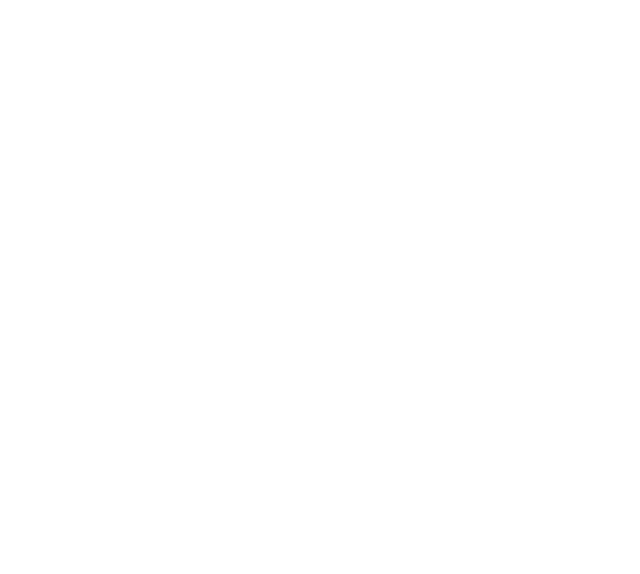
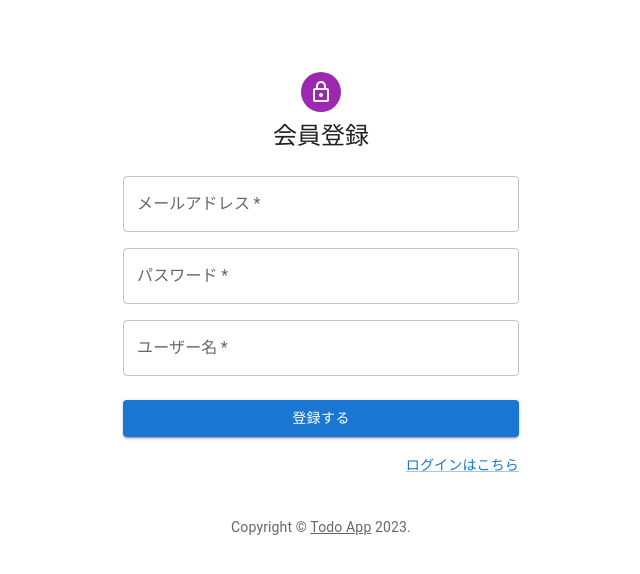
Before and after one commit to haruka-mitsushima/todo-with-react-and-firebase, a React (Create React App) app: page /signup in a window 1280 px wide. Before the commit this address had no page. Shown: the top 574 px of the page, without its empty margins (319-959 px from the left). Built offline with nearby package versions, Linux system fonts and the light colour scheme.

Commit message:
会員登録、ログインページの作成

```diff
--- a/src/App.tsx
+++ b/src/App.tsx
@@ -5,6 +5,7 @@
 import CreateTask from "./components/CreateTask";
 import Login from "./components/Login";
 import Logout from "./components/Logout";
+import Signup from "./components/Signup";
 
 function App() {
   return (
@@ -15,6 +16,7 @@
         <Route path="/create" element={<CreateTask />}></Route>
         <Route path="/login" element={<Login />}></Route>
         <Route path="/logout" element={<Logout />}></Route>
+        <Route path="/signup" element={<Signup />}></Route>
       </Routes>
     </Router>
   );
--- a/src/components/Login.tsx
+++ b/src/components/Login.tsx
@@ -1,7 +1,121 @@
 import React from "react";
+import Avatar from "@mui/material/Avatar";
+import Button from "@mui/material/Button";
+import CssBaseline from "@mui/material/CssBaseline";
+import TextField from "@mui/material/TextField";
+import FormControlLabel from "@mui/material/FormControlLabel";
+import Checkbox from "@mui/material/Checkbox";
+import Link from "@mui/material/Link";
+import Grid from "@mui/material/Grid";
+import Box from "@mui/material/Box";
+import LockOutlinedIcon from "@mui/icons-material/LockOutlined";
+import Typography from "@mui/material/Typography";
+import Container from "@mui/material/Container";
+import { createTheme, ThemeProvider } from "@mui/material/styles";
+
+function Copyright(props: any) {
+  return (
+    <Typography
+      variant="body2"
+      color="text.secondary"
+      align="center"
+      {...props}
+    >
+      {"Copyright © "}
+      <Link color="inherit" href="/">
+        Todo App
+      </Link>{" "}
+      {new Date().getFullYear()}
+      {"."}
+    </Typography>
+  );
+}
+
+const theme = createTheme();
 
 const Login = () => {
-  return <div>Login</div>;
+  const handleSubmit = (event: React.FormEvent<HTMLFormElement>) => {
+    event.preventDefault();
+    const data = new FormData(event.currentTarget);
+    console.log({
+      email: data.get("email"),
+      password: data.get("password"),
+    });
+  };
+  return (
+    <ThemeProvider theme={theme}>
+      <Container component="main" maxWidth="xs">
+        <CssBaseline />
+        <Box
+          sx={{
+            marginTop: 8,
+            display: "flex",
+            flexDirection: "column",
+            alignItems: "center",
+          }}
+        >
+          <Avatar sx={{ m: 1, bgcolor: "secondary.main" }}>
+            <LockOutlinedIcon />
+          </Avatar>
+          <Typography component="h1" variant="h5">
+            ログイン
+          </Typography>
+          <Box
+            component="form"
+            onSubmit={handleSubmit}
+            noValidate
+            sx={{ mt: 1 }}
+          >
+            <TextField
+              margin="normal"
+              required
+              fullWidth
+              id="email"
+              label="メールアドレス"
+              name="email"
+              autoComplete="email"
+              autoFocus
+            />
+            <TextField
+              margin="normal"
+              required
+              fullWidth
+              name="password"
+              label="パスワード"
+              type="password"
+              id="password"
+              autoComplete="current-password"
+            />
+            {/* <FormControlLabel
+              control={<Checkbox value="remember" color="primary" />}
+              label="Remember me"
+            /> */}
+            <Button
+              type="submit"
+              fullWidth
+              variant="contained"
+              sx={{ mt: 3, mb: 2 }}
+            >
+              ログインする
+            </Button>
+            <Grid container justifyContent="flex-end">
+              {/* <Grid item xs>
+                <Link href="#" variant="body2">
+                  Forgot password?
+                </Link>
+              </Grid> */}
+              <Grid item>
+                <Link href="/signup" variant="body2">
+                  {"会員登録はこちら"}
+                </Link>
+              </Grid>
+            </Grid>
+          </Box>
+        </Box>
+        <Copyright sx={{ mt: 8, mb: 4 }} />
+      </Container>
+    </ThemeProvider>
+  );
 };
 
 export default Login;
--- /dev/null
+++ b/src/components/Signup.tsx
@@ -0,0 +1,154 @@
+import React from "react";
+import Avatar from "@mui/material/Avatar";
+import Button from "@mui/material/Button";
+import CssBaseline from "@mui/material/CssBaseline";
+import TextField from "@mui/material/TextField";
+import FormControlLabel from "@mui/material/FormControlLabel";
+import Checkbox from "@mui/material/Checkbox";
+import Link from "@mui/material/Link";
+import Grid from "@mui/material/Grid";
+import Box from "@mui/material/Box";
+import LockOutlinedIcon from "@mui/icons-material/LockOutlined";
+import Typography from "@mui/material/Typography";
+import Container from "@mui/material/Container";
+import { createTheme, ThemeProvider } from "@mui/material/styles";
+
+function Copyright(props: any) {
+  return (
+    <Typography
+      variant="body2"
+      color="text.secondary"
+      align="center"
+      {...props}
+    >
+      {"Copyright © "}
+      <Link color="inherit" href="/">
+        Todo App
+      </Link>{" "}
+      {new Date().getFullYear()}
+      {"."}
+    </Typography>
+  );
+}
+
+const theme = createTheme();
+
+const Signup = () => {
+  const handleSubmit = (event: React.FormEvent<HTMLFormElement>) => {
+    event.preventDefault();
+    const data = new FormData(event.currentTarget);
+    console.log({
+      email: data.get("email"),
+      password: data.get("password"),
+    });
+  };
+  return (
+    <ThemeProvider theme={theme}>
+      <Container component="main" maxWidth="xs">
+        <CssBaseline />
+        <Box
+          sx={{
+            marginTop: 8,
+            display: "flex",
+            flexDirection: "column",
+            alignItems: "center",
+          }}
+        >
+          <Avatar sx={{ m: 1, bgcolor: "secondary.main" }}>
+            <LockOutlinedIcon />
+          </Avatar>
+          <Typography component="h1" variant="h5">
+            会員登録
+          </Typography>
+          <Box
+            component="form"
+            noValidate
+            onSubmit={handleSubmit}
+            sx={{ mt: 3 }}
+          >
+            <Grid container spacing={2}>
+              {/* <Grid item xs={12} sm={6}>
+                <TextField
+                  autoComplete="given-name"
+                  name="firstName"
+                  required
+                  fullWidth
+                  id="firstName"
+                  label="First Name"
+                  autoFocus
+                />
+              </Grid>
+              <Grid item xs={12} sm={6}>
+                <TextField
+                  required
+                  fullWidth
+                  id="lastName"
+                  label="Last Name"
+                  name="lastName"
+                  autoComplete="family-name"
+                />
+              </Grid> */}
+              <Grid item xs={12}>
+                <TextField
+                  required
+                  fullWidth
+                  id="email"
+                  label="メールアドレス"
+                  name="email"
+                  autoComplete="email"
+                />
+              </Grid>
+              <Grid item xs={12}>
+                <TextField
+                  required
+                  fullWidth
+                  name="password"
+                  label="パスワード"
+                  type="password"
+                  id="password"
+                  autoComplete="new-password"
+                />
+              </Grid>
+              <Grid item xs={12}>
+                <TextField
+                  required
+                  fullWidth
+                  id="username"
+                  label="ユーザー名"
+                  name="username"
+                  autoComplete="username"
+                />
+              </Grid>
+              {/* <Grid item xs={12}>
+                <FormControlLabel
+                  control={
+                    <Checkbox value="allowExtraEmails" color="primary" />
+                  }
+                  label="I want to receive inspiration, marketing promotions and updates via email."
+                />
+              </Grid> */}
+            </Grid>
+            <Button
+              type="submit"
+              fullWidth
+              variant="contained"
+              sx={{ mt: 3, mb: 2 }}
+            >
+              登録する
+            </Button>
+            <Grid container justifyContent="flex-end">
+              <Grid item>
+                <Link href="/login" variant="body2">
+                  ログインはこちら
+                </Link>
+              </Grid>
+            </Grid>
+          </Box>
+        </Box>
+        <Copyright sx={{ mt: 5 }} />
+      </Container>
+    </ThemeProvider>
+  );
+};
+
+export default Signup;
```
